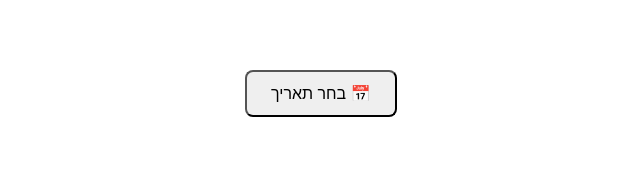
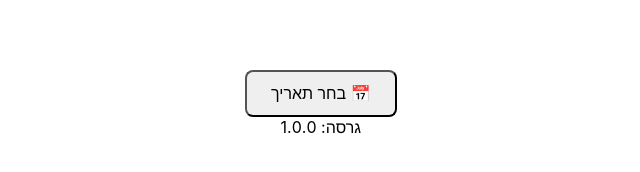
Before and after one commit to Evyatar-Hazan/hebrew-schedule, a React (Create React App) app: page / in a window 1280 px wide. Shown: the part 330-502 px from the top of the page, without its empty margins (394-1034 px from the left). Built offline with nearby package versions, Linux system fonts and the light colour scheme; the HTML template or start-up script is replaced by a standard one.

Commit message:
add version name 1.0.0

```diff
--- a/package.json
+++ b/package.json
@@ -1,7 +1,7 @@
 {
   "name": "hebrew-schedule",
   "type": "module",
-  "version": "0.1.0",
+  "version": "1.0.0",
   "private": true,
   "scripts": {
     "start": "react-scripts start",
--- a/src/screen/home/main.tsx
+++ b/src/screen/home/main.tsx
@@ -1,5 +1,6 @@
 import React, { useEffect, useState } from "react";
 
+import pkg from "../../../package.json";
 import DatePickerButton from "../../components/datePicker/DatePickerButton";
 import getData from "../../components/service";
 import TableComponent from "../../components/Table/TableComponent";
@@ -10,6 +11,8 @@ import type {
 } from "../../types/schedule";
 import { updateContent } from "../../utils/updateContent";
 import { datePickerButtonStyles } from "./styles";
+
+const appVersion: string = pkg.version;
 
 const HomeScreen = () => {
   const [data, setData] = useState<TableProps["data"]>([]);
@@ -85,6 +88,9 @@ const HomeScreen = () => {
           key="new-date-picker-button"
           onDateSelect={loadData}
         />
+        <text style={datePickerButtonStyles.version as React.CSSProperties}>
+          {"גרסה: " + appVersion}
+        </text>
       </div>
     </>
   );
--- a/src/screen/home/styles.ts
+++ b/src/screen/home/styles.ts
@@ -1,6 +1,7 @@
 export const datePickerButtonStyles = {
   default: {
     display: "flex",
+    flexDirection: "column",
     justifyContent: "center",
     alignItems: "center",
     position: "absolute",
@@ -10,6 +11,14 @@ export const datePickerButtonStyles = {
   },
   withContent: {
     display: "flex",
+    flexDirection: "column",
+    justifyContent: "center",
+    alignItems: "center",
+    height: "100%",
+    width: "100%",
+  },
+  version: {
+    display: "flex",
     justifyContent: "center",
     alignItems: "center",
     height: "100%",
```
